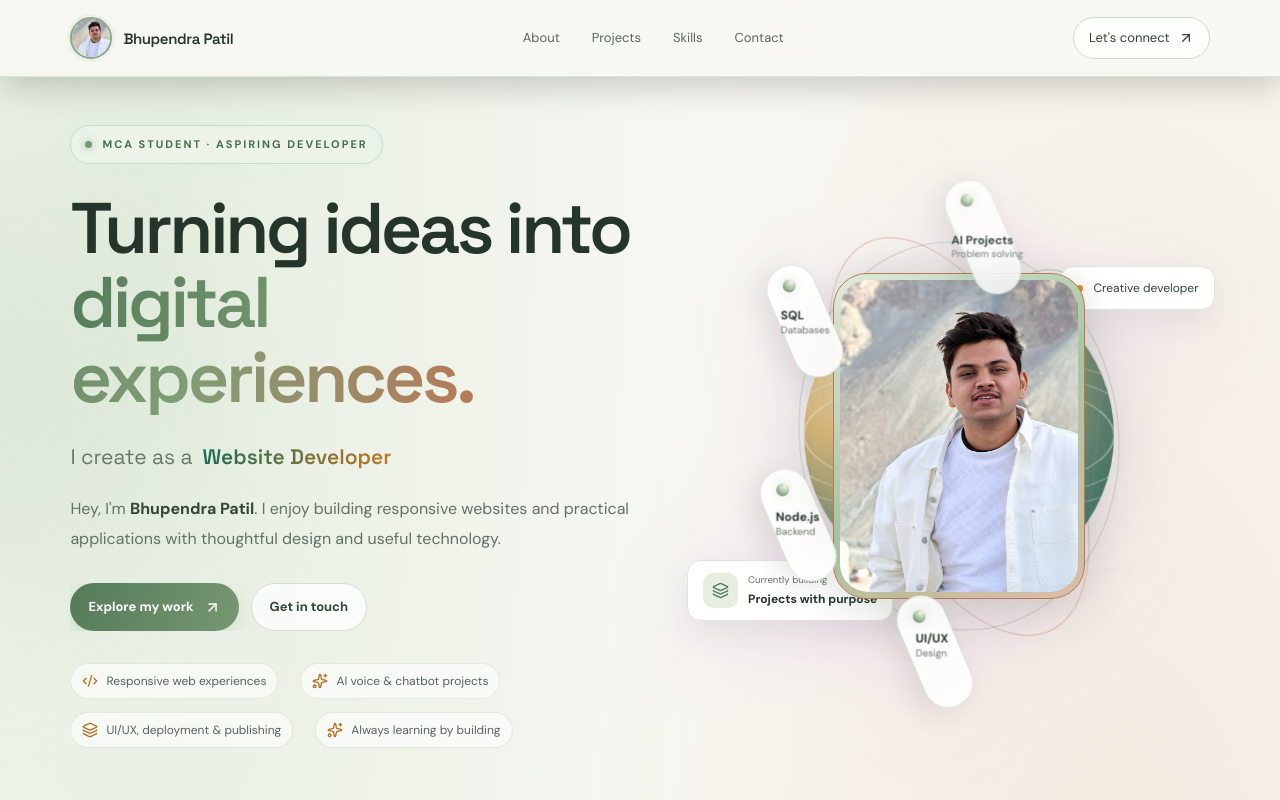
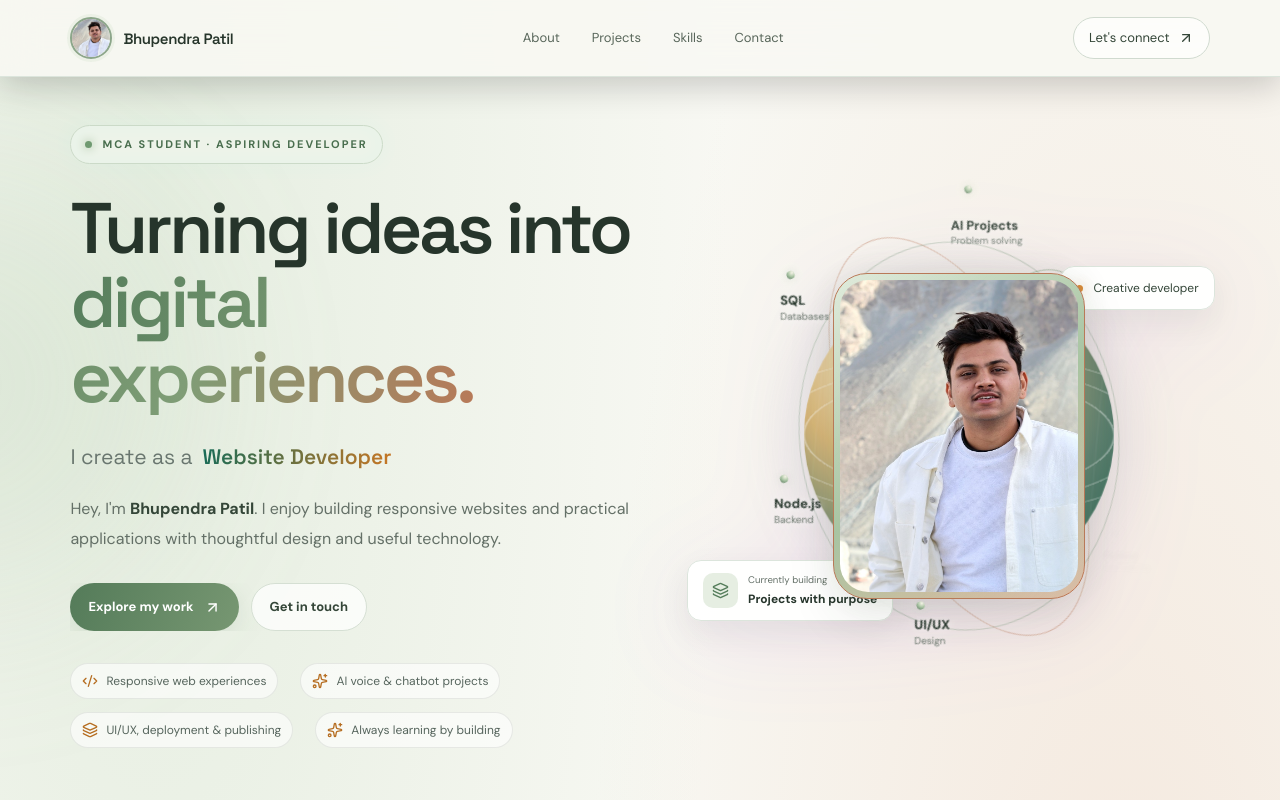
Before and after one commit to patiladitya0518-sketch/bhupendra-portfolio, a React (Vite) app: page / in a window 1280 px wide. Shown: the top 800 px of the page. Built offline with nearby package versions, Linux system fonts and the light colour scheme.

Commit message:
Remove backgrounds from orbiting skill labels

```diff
--- a/src/styles.css
+++ b/src/styles.css
@@ -749,3 +749,11 @@ html,body{background:#f8f8f3!important;color:#26352b!important}
 @keyframes asteroidAppear{0%,8%,88%,100%{opacity:0;scale:.72;filter:blur(3px)}18%,72%{opacity:1;scale:1;filter:blur(0)}80%{opacity:.72;scale:.94;filter:blur(1px)}}
 @media(max-width:760px){.skill-asteroid-orbit{inset:2% -4%;opacity:.9}.skill-asteroid{min-width:0;padding:8px 10px;gap:6px}.skill-asteroid strong{font-size:10px}.skill-asteroid small{font-size:9px}.asteroid-1{left:36%;top:2%}.asteroid-2{left:72%;top:24%}.asteroid-3{left:69%;top:72%}.asteroid-4{left:35%;top:85%}.asteroid-5{left:0;top:66%}.asteroid-6{left:0;top:23%}}
 @media(prefers-reduced-motion:reduce){.skill-asteroid-orbit,.skill-asteroid,.skill-asteroid .asteroid-copy{animation:none!important}.skill-asteroid{opacity:1;scale:1;filter:none}}
+
+
+/* Skill asteroids: typography-only labels, no pill/card backgrounds */
+.skill-asteroid{min-width:0!important;padding:5px 7px!important;border:0!important;border-radius:0!important;background:transparent!important;box-shadow:none!important;backdrop-filter:none!important;color:#26352b!important;gap:7px!important}
+.skill-asteroid .asteroid-core{width:8px!important;height:8px!important;flex-basis:8px!important;box-shadow:0 0 9px #a8c4a255!important}
+.skill-asteroid strong{font-size:13px!important;text-shadow:0 1px 8px rgba(255,255,255,.7)}
+.skill-asteroid small{font-size:10px!important;color:#647067!important;text-shadow:0 1px 8px rgba(255,255,255,.8)}
+@media(max-width:760px){.skill-asteroid{padding:4px 5px!important;gap:5px!important}.skill-asteroid strong{font-size:11px!important}.skill-asteroid small{font-size:9px!important}}
```
